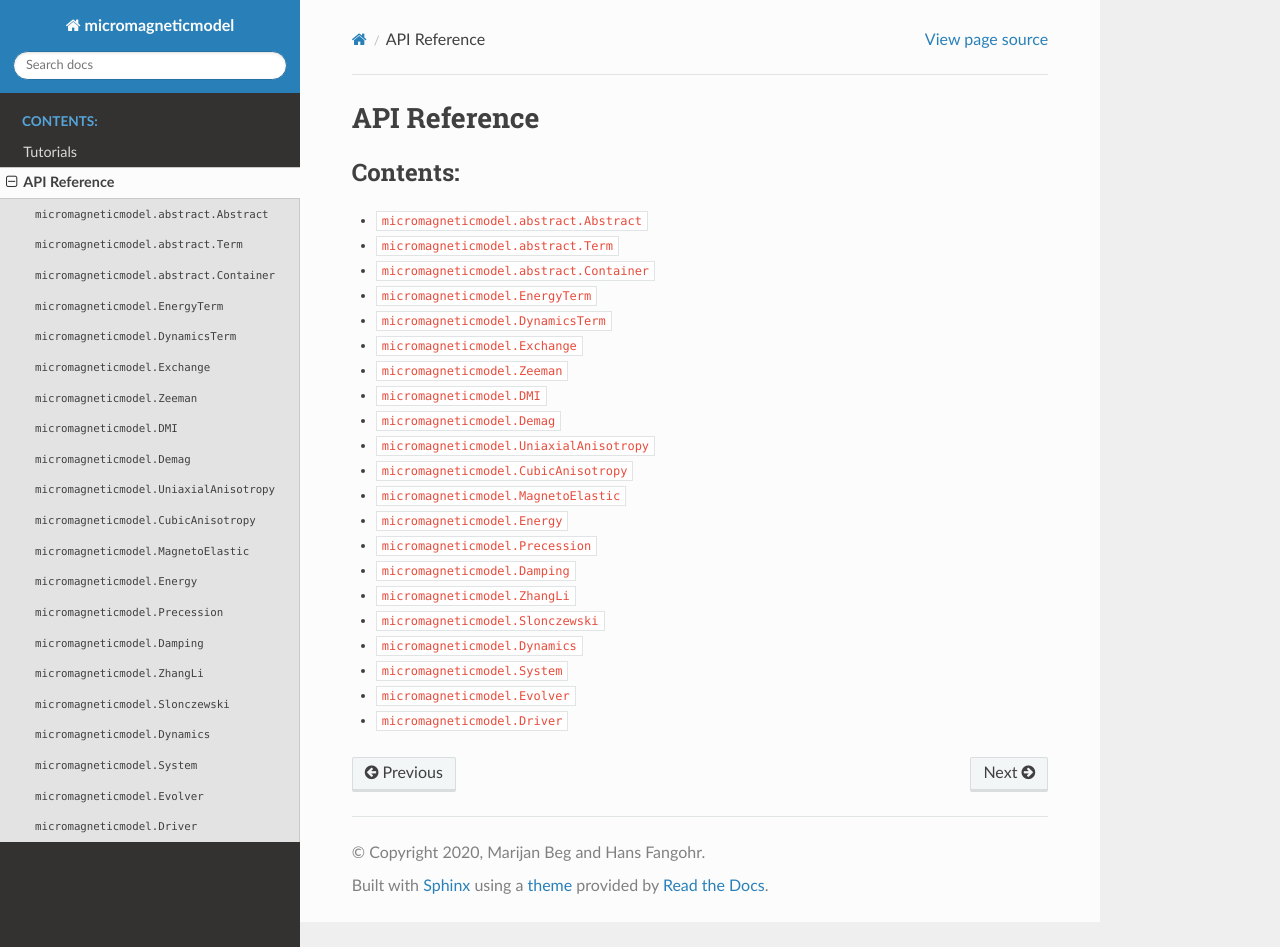
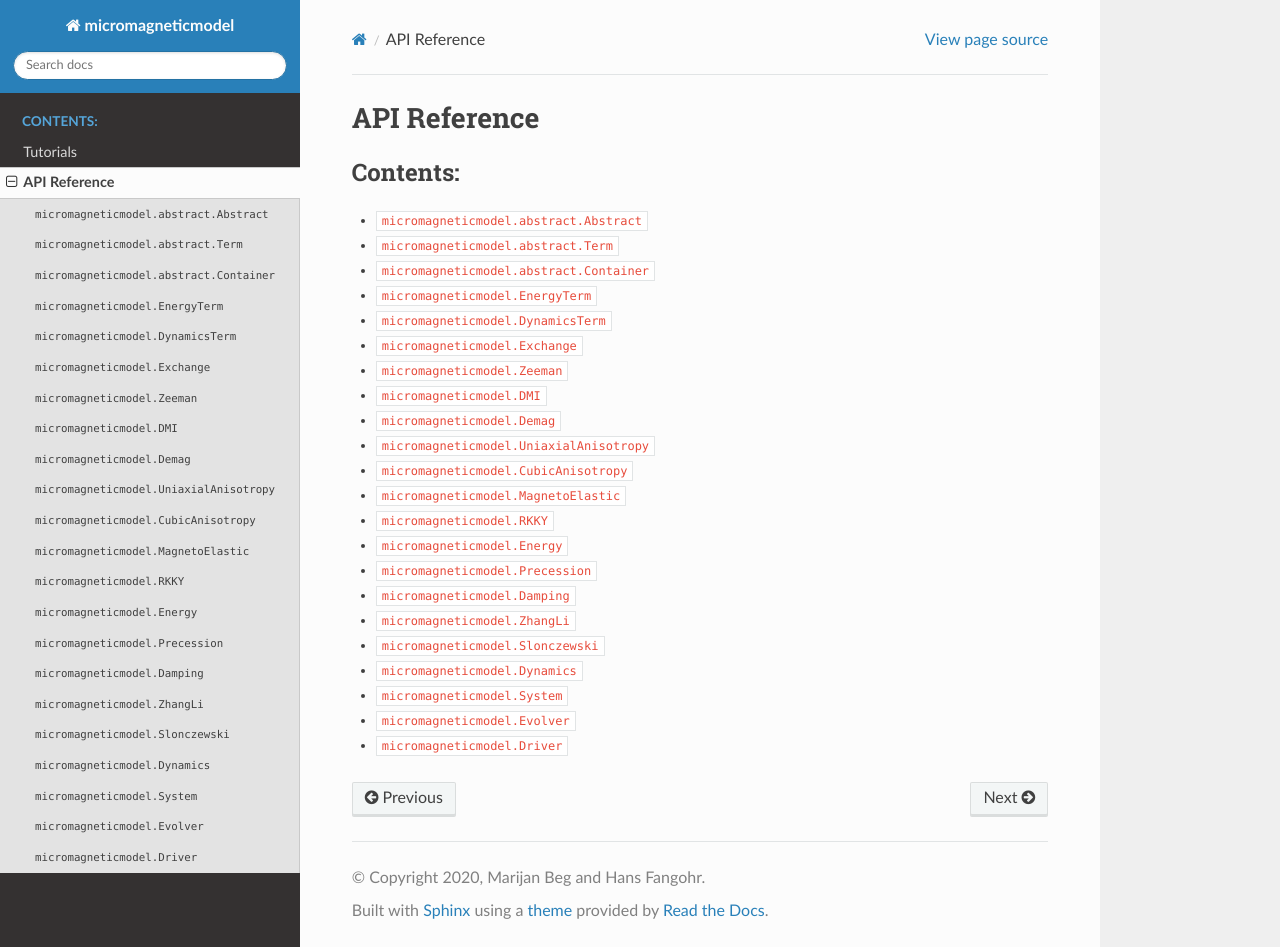
Before and after one commit to ubermag/micromagneticmodel, a Sphinx documentation site: the page built from docs/api-reference.rst, in a window 1280 px wide and 947 px high. Built offline with Sphinx 7.4.7 and the Read the Docs theme 2.0.0, drawn with Linux system fonts in a browser that asks for light colours.

Commit message:
Add docs.

```diff
--- a/docs/api-reference.rst
+++ b/docs/api-reference.rst
@@ -17,6 +17,7 @@ API Reference
    uniaxialanisotropy
    cubicanisotropy
    magnetoelastic
+   rkky
    energy
    precession
    damping
--- /dev/null
+++ b/docs/rkky.rst
@@ -0,0 +1,7 @@
+``micromagneticmodel.RKKY``
+===========================
+
+.. autoclass:: micromagneticmodel.RKKY
+   :members:
+   :special-members:
+   :inherited-members:
```
Also changed, not shown: 1 other file.
